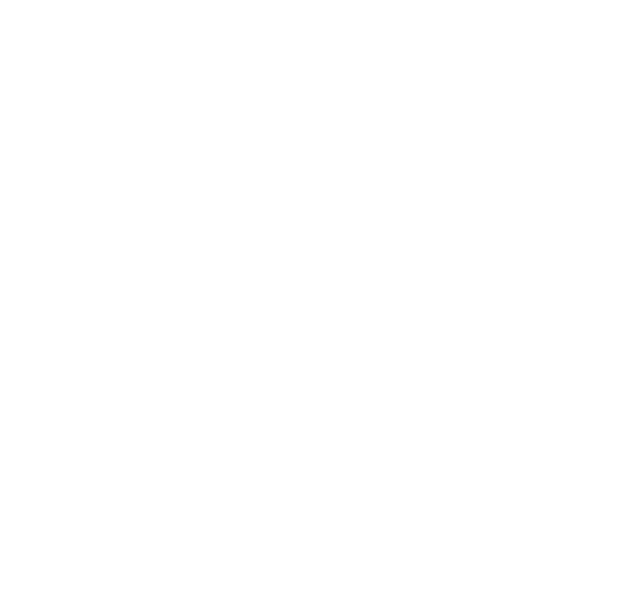
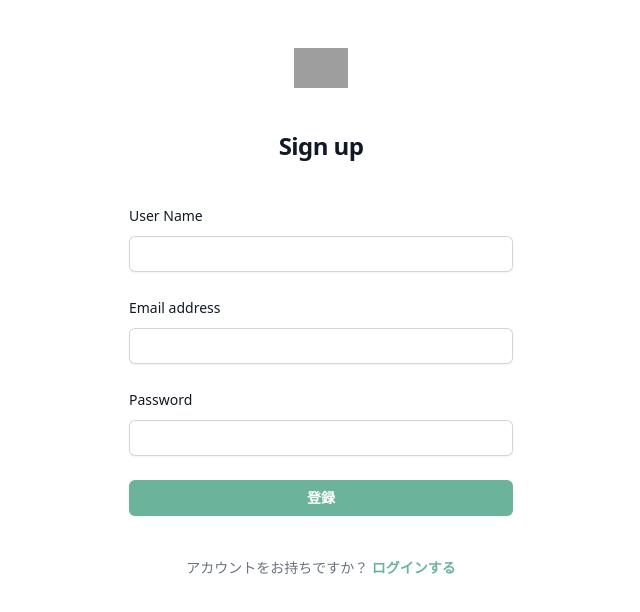
Before and after one commit to sakaguchi-0725/stretch_mate_client, a React app: page /auth/signup in a window 1280 px wide. Before the commit this address had no page. Shown: the top 612 px of the page, without its empty margins (319-959 px from the left). Built offline with nearby package versions, Linux system fonts and the light colour scheme; grey boxes are pictures that could not be loaded; the HTML template or start-up script is replaced by a standard one.

Commit message:
認証画面追加

```diff
--- /dev/null
+++ b/src/features/auth/components/AuthLayout.tsx
@@ -0,0 +1,27 @@
+type AuthLayoutProps = {
+  title: string;
+  children: React.ReactElement;
+}
+
+const AuthLayout: React.FC<AuthLayoutProps> = ({ title, children }) => {
+  return (
+    <>
+      <div className="flex min-h-full flex-1 flex-col justify-center px-6 py-12 lg:px-8">
+        <div className="sm:mx-auto sm:w-full sm:max-w-sm">
+          <img
+            className="mx-auto h-10 w-auto"
+            src="https://tailwindui.com/img/logos/mark.svg?color=indigo&shade=600"
+            alt="Your Company"
+          />
+          <h2 className="mt-10 text-center text-2xl font-bold leading-9 tracking-tight text-gray-900">
+            {title}
+          </h2>
+        </div>
+
+        {children}
+      </div>
+    </>
+  )
+}
+
+export default AuthLayout;
--- /dev/null
+++ b/src/features/auth/components/Login.tsx
@@ -0,0 +1,82 @@
+import { useState } from "react";
+import AuthLayout from "./AuthLayout";
+
+const Login = () => {
+  const [email, setEmail] = useState('');
+  const [password, setPassword] = useState('');
+
+  const handleSubmit = (e: React.FormEvent) => {
+    e.preventDefault();
+    console.log(email, password);
+    setEmail('');
+    setPassword('');
+  }
+
+  return (
+    <AuthLayout title="Login">
+      <div className="mt-10 sm:mx-auto sm:w-full sm:max-w-sm">
+        <form className="space-y-6" onSubmit={handleSubmit}>
+          <div>
+            <label htmlFor="email" className="block text-sm font-medium leading-6 text-gray-900">
+              Email address
+            </label>
+            <div className="mt-2">
+              <input
+                id="email"
+                name="email"
+                type="email"
+                autoComplete="email"
+                required
+                className="block w-full rounded-md border-0 py-1.5 px-2 text-gray-900 shadow-sm ring-1 ring-inset ring-gray-300 placeholder:text-gray-400 focus:ring-1 focus:ring-inset focus:ring-primary sm:text-sm sm:leading-6"
+                value={email}
+                onChange={(e) => setEmail(e.target.value)}
+              />
+            </div>
+          </div>
+          <div>
+            <div className="flex items-center justify-between">
+              <label htmlFor="password" className="block text-sm font-medium leading-6 text-gray-900">
+                Password
+              </label>
+              <div className="text-sm">
+                <a href="#" className="text-primary hover:text-primary-dark">
+                  パスワードをお忘れですか？
+                </a>
+              </div>
+            </div>
+            <div className="mt-2">
+              <input
+                id="password"
+                name="password"
+                type="password"
+                autoComplete="current-password"
+                required
+                className="block w-full rounded-md border-0 py-1.5 px-2 text-gray-900 shadow-sm ring-1 ring-inset ring-gray-300 placeholder:text-gray-400 focus:ring-1 focus:ring-inset focus:ring-primary sm:text-sm sm:leading-6"
+                value={password}
+                onChange={(e) => setPassword(e.target.value)}
+              />
+            </div>
+          </div>
+
+          <div>
+            <button
+              type="submit"
+              className="flex w-full justify-center rounded-md bg-primary px-3 py-1.5 text-sm font-semibold leading-6 text-white shadow-sm hover:bg-primary-dark"
+            >
+              ログイン
+            </button>
+          </div>
+        </form>
+
+        <p className="mt-10 text-center text-sm text-gray-500">
+          アカウントをお持ちではないですか？{' '}
+          <a href="/auth/signup" className="font-semibold leading-6 text-primary hover:text-primary-dark">
+            登録する
+          </a>
+        </p>
+      </div>
+    </AuthLayout>
+  )
+}
+
+export default Login
--- /dev/null
+++ b/src/features/auth/components/Signup.tsx
@@ -0,0 +1,94 @@
+import { useState } from "react";
+import AuthLayout from "./AuthLayout";
+
+const Signup = () => {
+  const [userName, setUserName] = useState('');
+  const [email, setEmail] = useState('');
+  const [password, setPassword] = useState('');
+
+  const handleSubmit = (e: React.FormEvent) => {
+    e.preventDefault();
+    console.log(userName, email, password);
+    setUserName('');
+    setEmail('');
+    setPassword('');
+  }
+  return (
+    <AuthLayout title="Sign up">
+      <div className="mt-10 sm:mx-auto sm:w-full sm:max-w-sm">
+        <form className="space-y-6" onSubmit={handleSubmit}>
+          <div>
+            <label htmlFor="userName" className="block text-sm font-medium leading-6 text-gray-900">
+              User Name
+            </label>
+            <div className="mt-2">
+              <input
+                id="userName"
+                name="userName"
+                type="text"
+                required
+                className="block w-full rounded-md border-0 py-1.5 px-2 text-gray-900 shadow-sm ring-1 ring-inset ring-gray-300 placeholder:text-gray-400 focus:ring-1 focus:ring-inset focus:ring-primary sm:text-sm sm:leading-6"
+                value={userName}
+                onChange={(e) => setUserName(e.target.value)}
+              />
+            </div>
+          </div>
+          <div>
+            <label htmlFor="email" className="block text-sm font-medium leading-6 text-gray-900">
+              Email address
+            </label>
+            <div className="mt-2">
+              <input
+                id="email"
+                name="email"
+                type="email"
+                autoComplete="email"
+                required
+                className="block w-full rounded-md border-0 py-1.5 px-2 text-gray-900 shadow-sm ring-1 ring-inset ring-gray-300 placeholder:text-gray-400 focus:ring-1 focus:ring-inset focus:ring-primary sm:text-sm sm:leading-6"
+                value={email}
+                onChange={(e) => setEmail(e.target.value)}
+              />
+            </div>
+          </div>
+          <div>
+            <div className="flex items-center justify-between">
+              <label htmlFor="password" className="block text-sm font-medium leading-6 text-gray-900">
+                Password
+              </label>
+            </div>
+            <div className="mt-2">
+              <input
+                id="password"
+                name="password"
+                type="password"
+                autoComplete="current-password"
+                required
+                className="block w-full rounded-md border-0 py-1.5 px-2 text-gray-900 shadow-sm ring-1 ring-inset ring-gray-300 placeholder:text-gray-400 focus:ring-1 focus:ring-inset focus:ring-primary sm:text-sm sm:leading-6"
+                value={password}
+                onChange={(e) => setPassword(e.target.value)}
+              />
+            </div>
+          </div>
+
+          <div>
+            <button
+              type="submit"
+              className="flex w-full justify-center rounded-md bg-primary px-3 py-1.5 text-sm font-semibold leading-6 text-white shadow-sm hover:bg-primary-dark"
+            >
+              登録
+            </button>
+          </div>
+        </form>
+
+        <p className="mt-10 text-center text-sm text-gray-500">
+          アカウントをお持ちですか？{' '}
+          <a href="/auth/login" className="font-semibold leading-6 text-primary hover:text-primary-dark">
+            ログインする
+          </a>
+        </p>
+      </div>
+    </AuthLayout>
+  )
+}
+
+export default Signup
--- /dev/null
+++ b/src/features/auth/index.ts
@@ -0,0 +1 @@
+export * from "./routes";
--- /dev/null
+++ b/src/features/auth/routes/index.tsx
@@ -0,0 +1,12 @@
+import { Route, Routes } from 'react-router-dom'
+import Signup from '../components/Signup'
+import Login from '../components/Login'
+
+export const AuthRoutes = () => {
+  return (
+    <Routes>
+      <Route path='/signup' element={<Signup />} />
+      <Route path='/login' element={<Login />} />
+    </Routes>
+  )
+};
--- a/src/routes/index.tsx
+++ b/src/routes/index.tsx
@@ -1,10 +1,13 @@
 import { useRoutes } from "react-router-dom";
 import { protectedRoutes } from "./protected";
 import WelcomeRoute from "@/features/welcome/routes";
+import { publicRoutes } from "./public";
 
 export const AppRoutes = () => {
+  const auth = false;
   const commonRoutes = [{ path: "/", element: <WelcomeRoute /> }];
-  const element = useRoutes([...protectedRoutes, ...commonRoutes]);
+  const routes = auth ? protectedRoutes : publicRoutes;
+  const element = useRoutes([...routes, ...commonRoutes]);
 
   return <>{element}</>;
 };
--- /dev/null
+++ b/src/routes/public.tsx
@@ -0,0 +1,8 @@
+import { AuthRoutes } from '@/features/auth';
+
+export const publicRoutes = [
+  {
+    path: '/auth/*',
+    element: <AuthRoutes />,
+  },
+];
```
